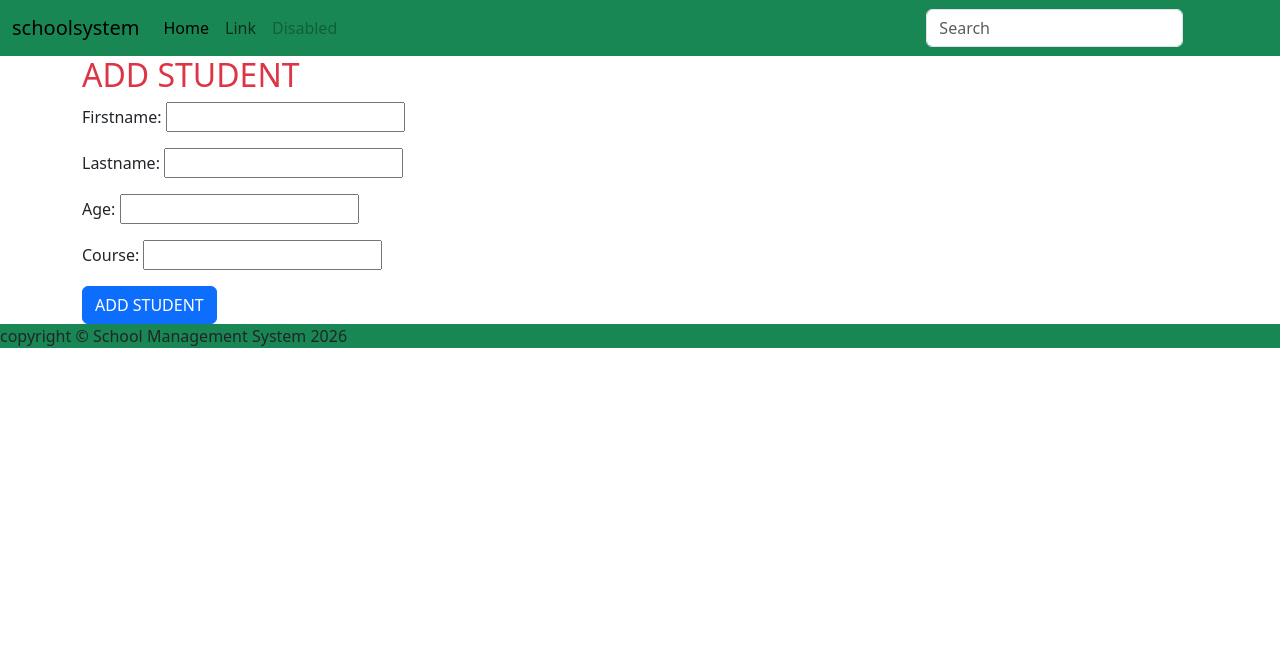
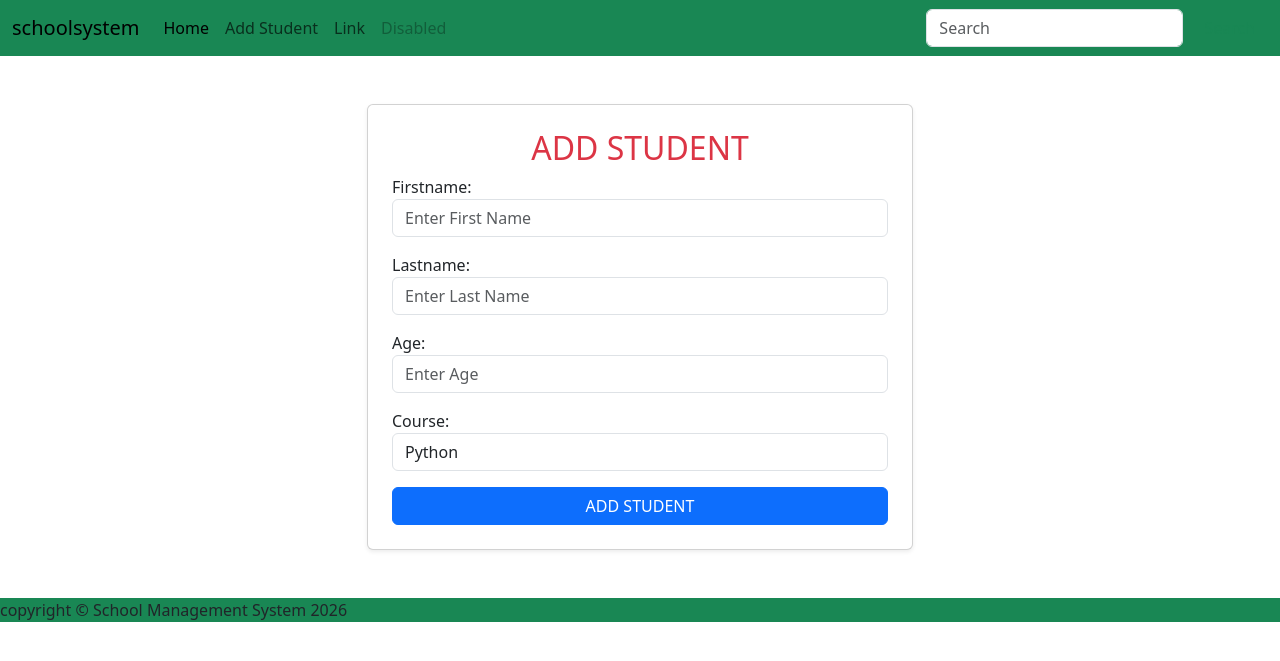
Before and after one commit to noelsadiki19-create/djangocrud, a Django app: page /add/ in a window 1280 px wide. Shown: the top 661 px of the page. Run offline with Django 5.2, Linux system fonts and the light colour scheme.

Commit message:
DJANGOCRUD

```diff
--- a/school/myapp/forms.py
+++ b/school/myapp/forms.py
@@ -4,3 +4,17 @@ class StudentForm(forms.ModelForm):
     class Meta:
         model = Student
         fields = ['firstname','lastname','age','course']
+        widgets = {
+            'firstname':forms.TextInput(attrs={'class':'form-control','placeholder':'Enter First Name'}),
+            'lastname':forms.TextInput(attrs={'class':'form-control','placeholder':'Enter Last Name'}),
+            'age':forms.NumberInput(attrs={'class':'form-control','placeholder':'Enter Age'}),
+            'course':forms.Select(choices=[
+                ('python','Python'),
+                ('django','Django'),
+                ('javascript','JavaScript'),
+                ('react','React'),
+                ('angular','Angular'),
+                ('artificial intelligence','Artificial Intelligence')
+            ]
+            ,attrs={'class':'form-control'})
+        }
--- a/school/myapp/templates/base.html
+++ b/school/myapp/templates/base.html
@@ -16,7 +16,10 @@
       <a class="navbar-brand" href="#">schoolsystem</a>
       <ul class="navbar-nav me-auto mb-2 mb-lg-0">
         <li class="nav-item">
-          <a class="nav-link active" aria-current="page" href="#">Home</a>
+          <a class="nav-link active" aria-current="page" href="{% url 'index' %}">Home</a>
+        </li>
+        <li>
+          <a class="nav-link" href="{% url 'add' %}">Add Student</a>
         </li>
         <li class="nav-item">
           <a class="nav-link" href="#">Link</a>
--- a/school/myapp/templates/studentform.html
+++ b/school/myapp/templates/studentform.html
@@ -1,12 +1,37 @@
 {% extends 'base.html' %}
 {% block title %}Student Form{% endblock %}
 {% block content %}
-<div class="container">
-<h2 class="text-danger">ADD STUDENT</h2>
+<div class="container my-5">
+  <div class="row justify-content-center">
+    <div class="col-md-6">
+      <div class="card shadow-sm p-4">
+<h2 class="text-danger text-center">
+  {%if form.instance.id%}
+UPDATE STUDENT
+  {%else%}
+  ADD STUDENT
+  {%endif%}
+</h2>
+  {% if messages %}
+    {% for message in messages %}
+     <div class="alert alert-{{message.tags}} alert-success"  role="alert">
+        {{message}}
+    </div>
+    {% endfor %}
+    {% endif %}
 <form method="post">
     {% csrf_token %}
   {{ form.as_p }}
-<button class="btn btn-primary" type="submit">ADD STUDENT</button>
+<button class="btn btn-primary w-100" type="submit">
+  {%if form.instance.id%}
+  UPDATE STUDENT
+  {%else%}
+  ADD STUDENT
+  {%endif%}
+</button>
 </form>
 </div>
+</div>
+</div>
+</div>
 {% endblock %}
--- a/school/myapp/urls.py
+++ b/school/myapp/urls.py
@@ -2,5 +2,9 @@ from django.urls import path
 from . import views
 urlpatterns = [
     path('',views.index,name='index'),
-    path('add/',views.create_student,name='add')
+    path('add/',views.create_student,name='add'),
+    path('students/',views.read_student,name='students'),
+    path('delete/<int:id>/',views.delete_student,name='delete'),
+    path('update/<int:id>/',views.update_student,name='update'),
+    path('register/',views.register_user,name='register'),
 ]
--- a/school/myapp/views.py
+++ b/school/myapp/views.py
@@ -1,5 +1,9 @@
-from django.shortcuts import render
+from pyexpat.errors import messages
+from django.contrib.auth.forms import UserCreationForm
+from . forms import Student
+from django.shortcuts import render,redirect,get_object_or_404
 from .forms import StudentForm
+
 
 # Create your views here.
 def index(request):
@@ -8,9 +12,32 @@ def index(request):
 #c-create-add a record into db
 
 def create_student(request):
-    form = StudentForm( request.POST or None)
+    form=StudentForm( request.POST or None)
     if form.is_valid():
         form.save()
-        return render(request,'index.html')
+        return redirect('students')
 
     return render(request,'studentform.html',{'form':form})
+    #fetching records from db
+def read_student(request):
+    students = Student.objects.all()
+    return render(request,'admindashboard.html',{'students':students})
+#u- update updates a record
+def update_student(request,id):
+    student = get_object_or_404(Student,pk=id)
+    form = StudentForm(request.POST or None, instance=student)
+    if form.is_valid():
+        form.save()
+        messages.success(request,'student updated successfully')
+        return redirect('students')
+    return render(request,'studentform.html',{'form':form})
+    #update
+    #delite
+def delete_student(request,id):
+        student = get_object_or_404(Student,pk=id)
+        student.delete()
+        return redirect('students')
+#create user
+def register_user(request):
+    form = UserCreationForm()
+    return render(request,'register.html',{'form':form})
```
Also changed, not shown: school/myapp/templates/admindashboard.html (added, +45 -0 lines), school/myapp/templates/register.html (added, +12 -0 lines), school/db.sqlite3.
